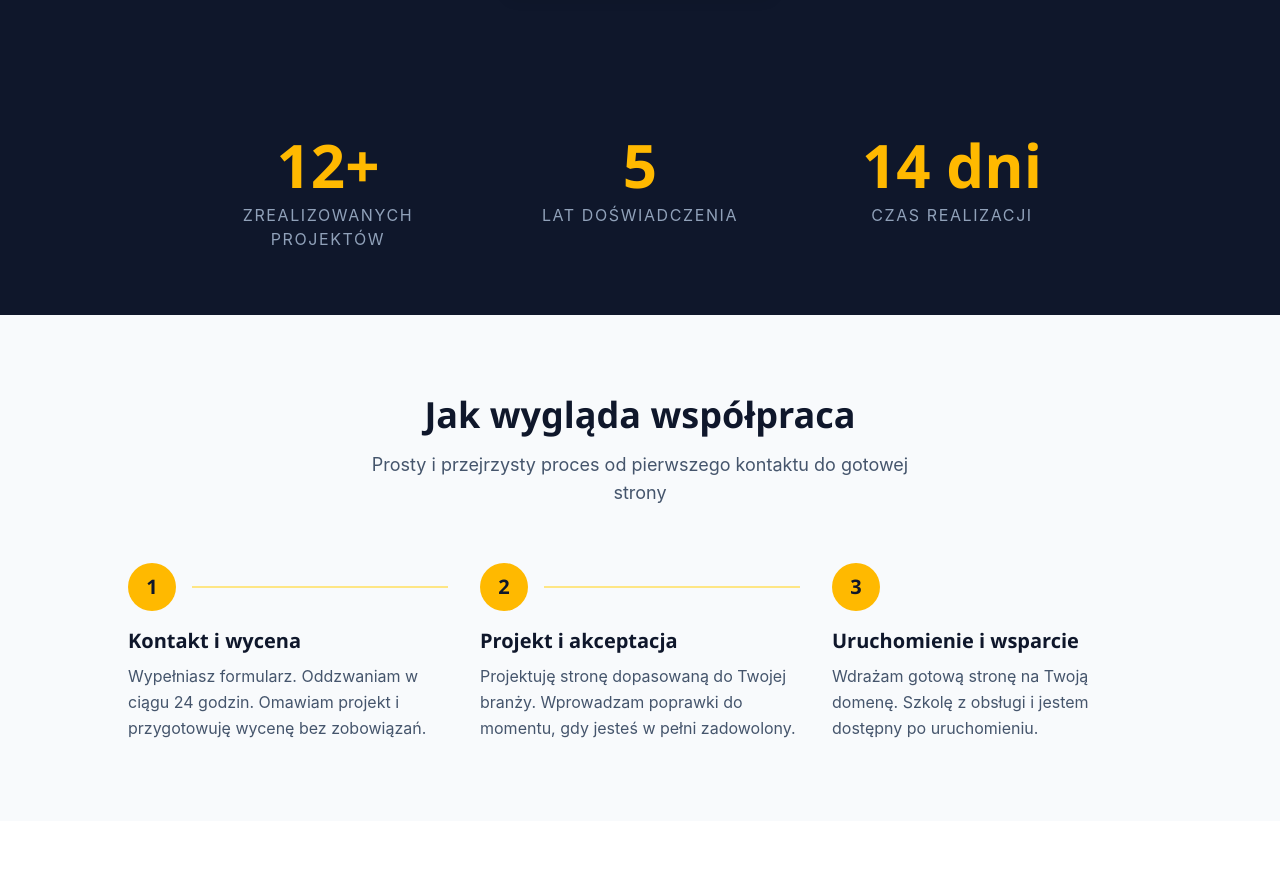
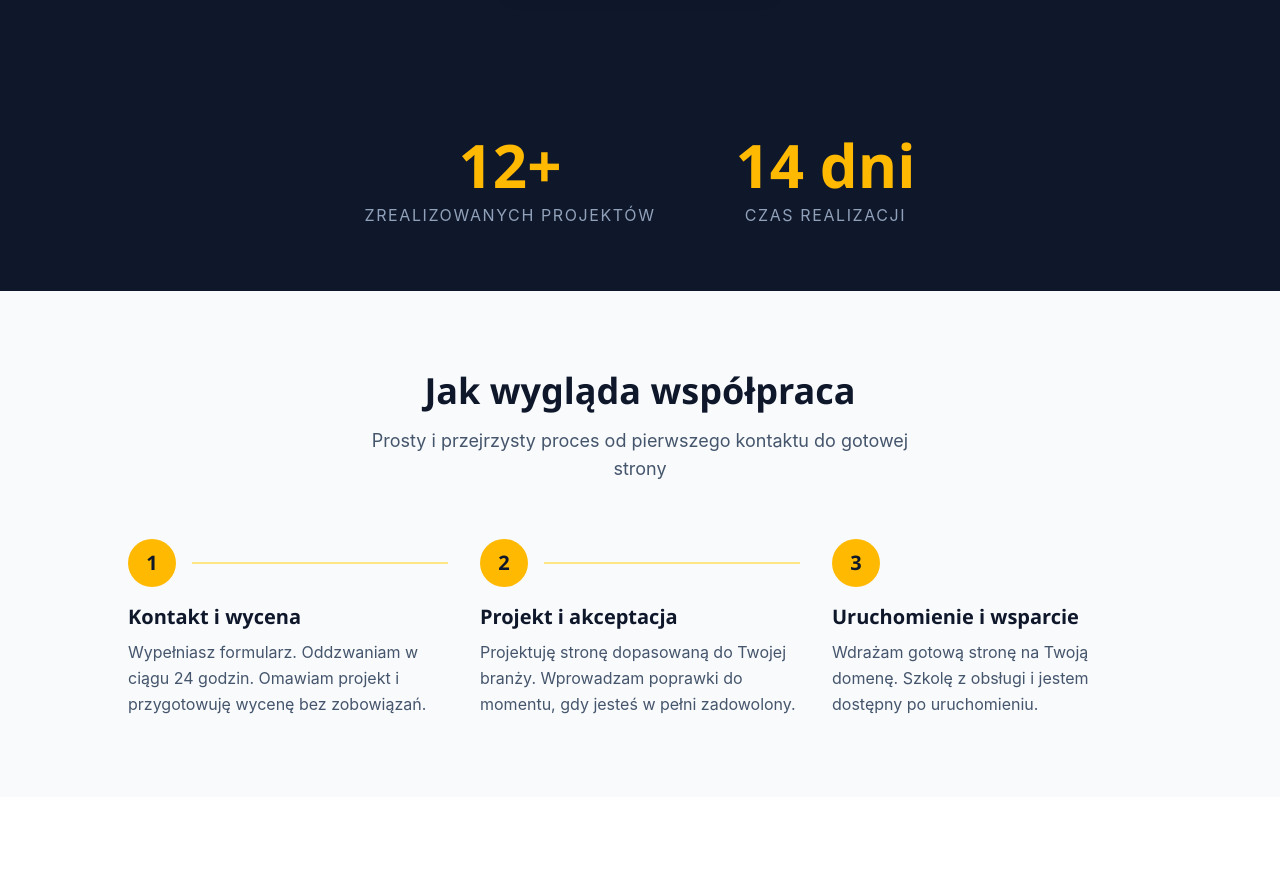
Before and after one commit to KonradBauer/freelance, a Next.js app: page / in a window 1280 px wide. Shown: the part 2140-3020 px from the top of the page. Built offline with nearby package versions, Linux system fonts and the light colour scheme; no server answers.

Commit message:
favicon, stats update

```diff
--- a/src/components/sections/StatsSection.tsx
+++ b/src/components/sections/StatsSection.tsx
@@ -5,7 +5,6 @@
 
 const STATS = [
   { value: "12+", label: "zrealizowanych projektów" },
-  { value: "5", label: "lat doświadczenia" },
   { value: "14 dni", label: "czas realizacji" },
 ];
 
@@ -49,7 +48,7 @@
   return (
     <section className="bg-slate-900 py-16 px-6">
       <div className="max-w-4xl mx-auto">
-        <div className="grid grid-cols-1 sm:grid-cols-3 gap-10">
+        <div className="flex flex-col sm:flex-row justify-center items-center gap-10 sm:gap-20">
           {STATS.map((stat) => (
             <CounterStat key={stat.label} value={stat.value} label={stat.label} />
           ))}
```
Also changed, not shown: src/app/icon.png (added), src/app/icon.svg (deleted).
